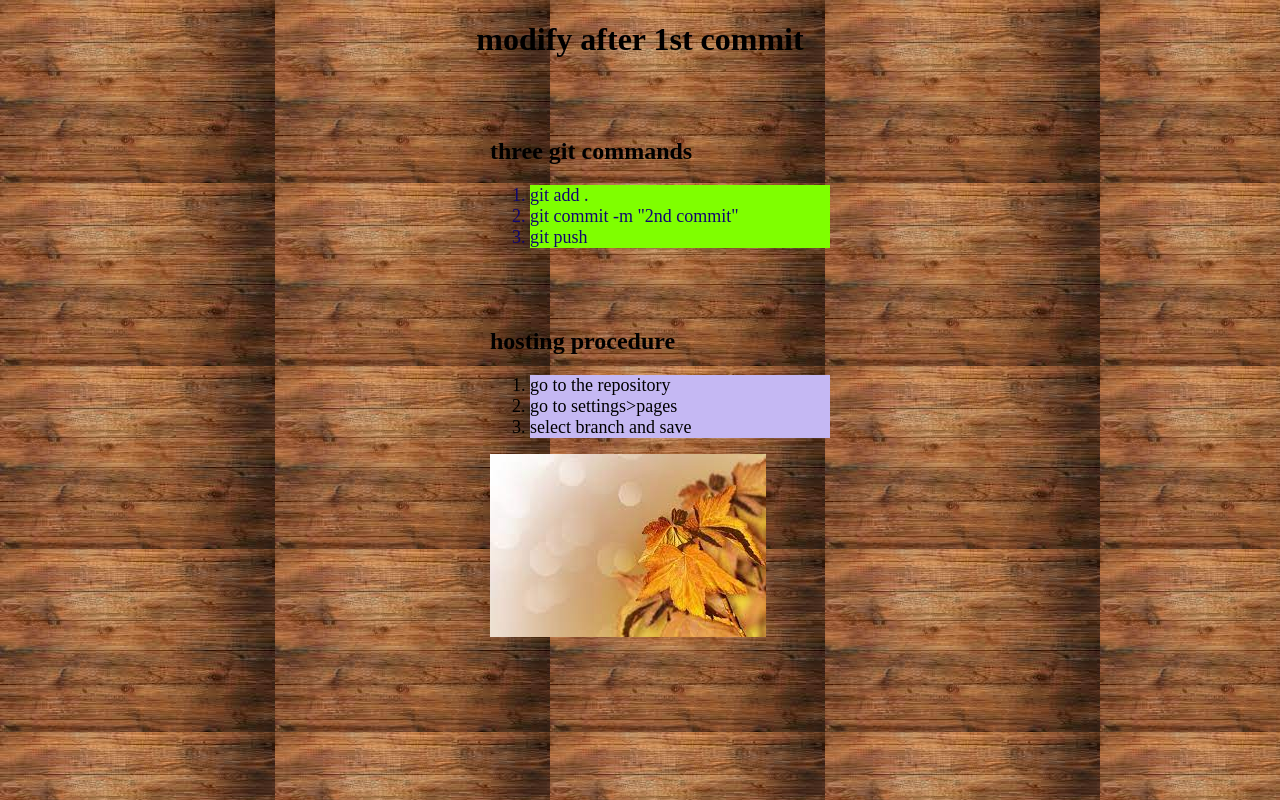
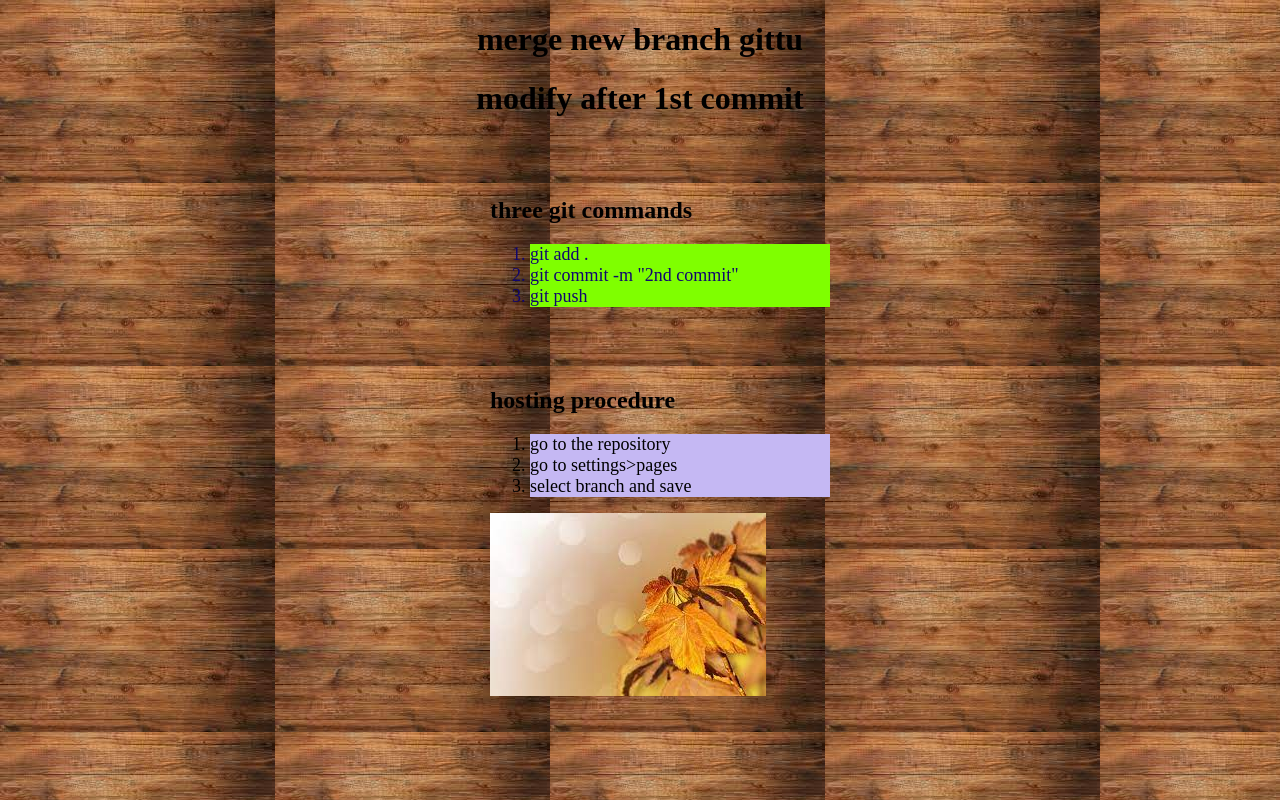
Before and after one commit to iffat04/practice_revision, a plain HTML site: page index.html in a window 1280 px wide. Drawn offline with Linux system fonts and the light colour scheme.

Commit message:
branch modify

```diff
--- a/index.html
+++ b/index.html
@@ -8,6 +8,7 @@
     <link rel="stylesheet" href="style\style.css";>
 </head>
 <body background="style\download.jpg">
+    <h1>merge new branch gittu</h1>
     <h1>modify after 1st commit</h1>
 
     <div class="div_list">
```
